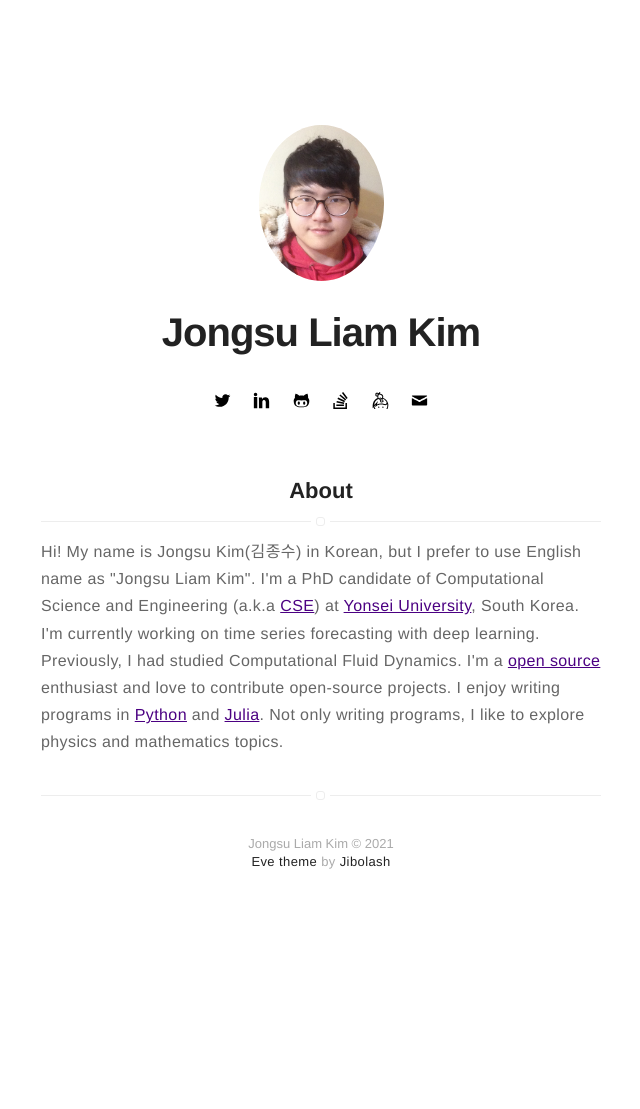
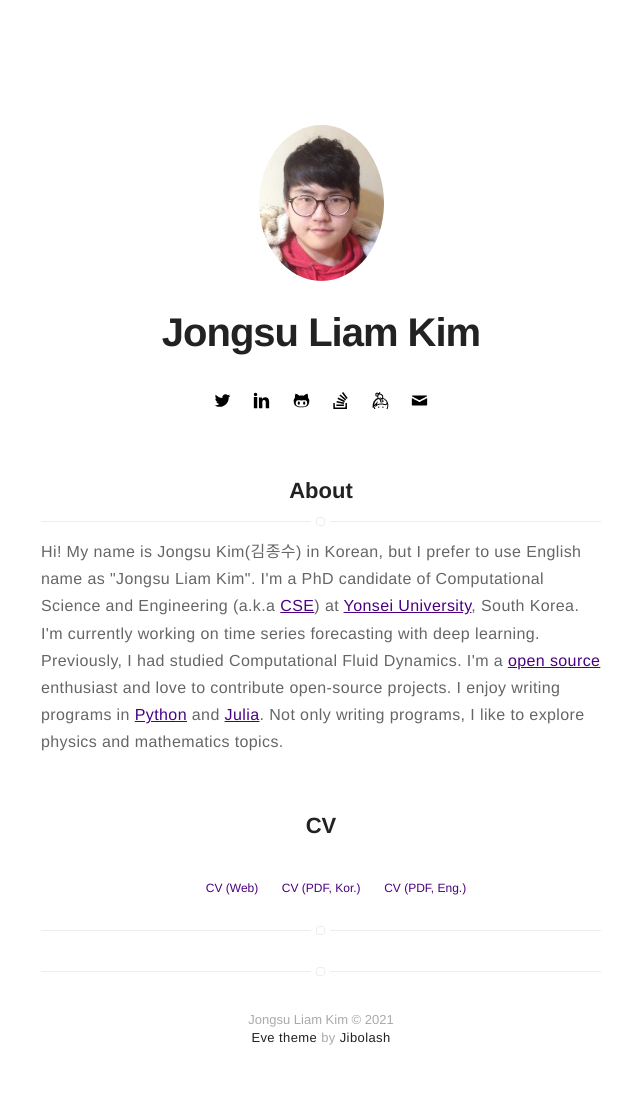
Before and after one commit to appleparan/appleparan.github.io, a Jekyll site: the page built from index.html, in a window 1280 px wide. Shown: the whole page, without its empty margins (319-959 px from the left). Built offline with Jekyll 4.4.1, drawn with Linux system fonts in a browser that asks for light colours; before the commit the page ends 934 px from its top, so only the background shows below that.

Commit message:
Add cv nav section

```diff
--- a/_includes/header.html
+++ b/_includes/header.html
@@ -1,3 +1,4 @@
+
 <header class="header-home {% if site.animation %}animated{% endif %}">
     <span class="link">
         <img class="selfie" alt="{{ site.name }}" src="{% if site.external-image %}{{ site.picture }}{% else %}{{ site.url }}/{{ site.picture }}{% endif %}" />
--- a/_includes/nav.html
+++ b/_includes/nav.html
@@ -9,13 +9,22 @@
     {% include about.html %}
 {% endif %}
 
-{% if site.cv %}
 <nav class="nav-home">
     <ul class="list">
         <li class="item">
             <h2>CV</h2>
         </li>
     </ul>
+
+    <ul class="links">
+        <li class="item">
+            <a class="link" href="cv/cv.html">CV (Web)</a>
+        </li>
+        <li class="item">
+            <a class="link" href="cv/cv-kor.pdf">CV (PDF, Kor.)</a>
+        </li>
+        <li class="item">
+            <a class="link" href="cv/cv-eng.html">CV (PDF, Eng.)</a>
+        </li>
+    </ul>
 </nav>
-    {% include cv/cv.html %}
-{% endif %}
--- a/_sass/components/nav.sass
+++ b/_sass/components/nav.sass
@@ -12,6 +12,21 @@
             display: inline-block
             font-weight: 300
             font-size: 1.4rem
+            padding: 20px 10px
+            text-decoration: none
+
+    > .links
+        list-style: none
+        margin: 0
+        padding: 0 0 10px 30px
+
+        > .item
+            display: inline-block
+
+        > .item > .link
+            display: inline-block
+            font-weight: 300
+            font-size: 1.2rem
             padding: 20px 10px
             text-decoration: none
 
```
Lines whose indentation alone changed are shown as unchanged.
